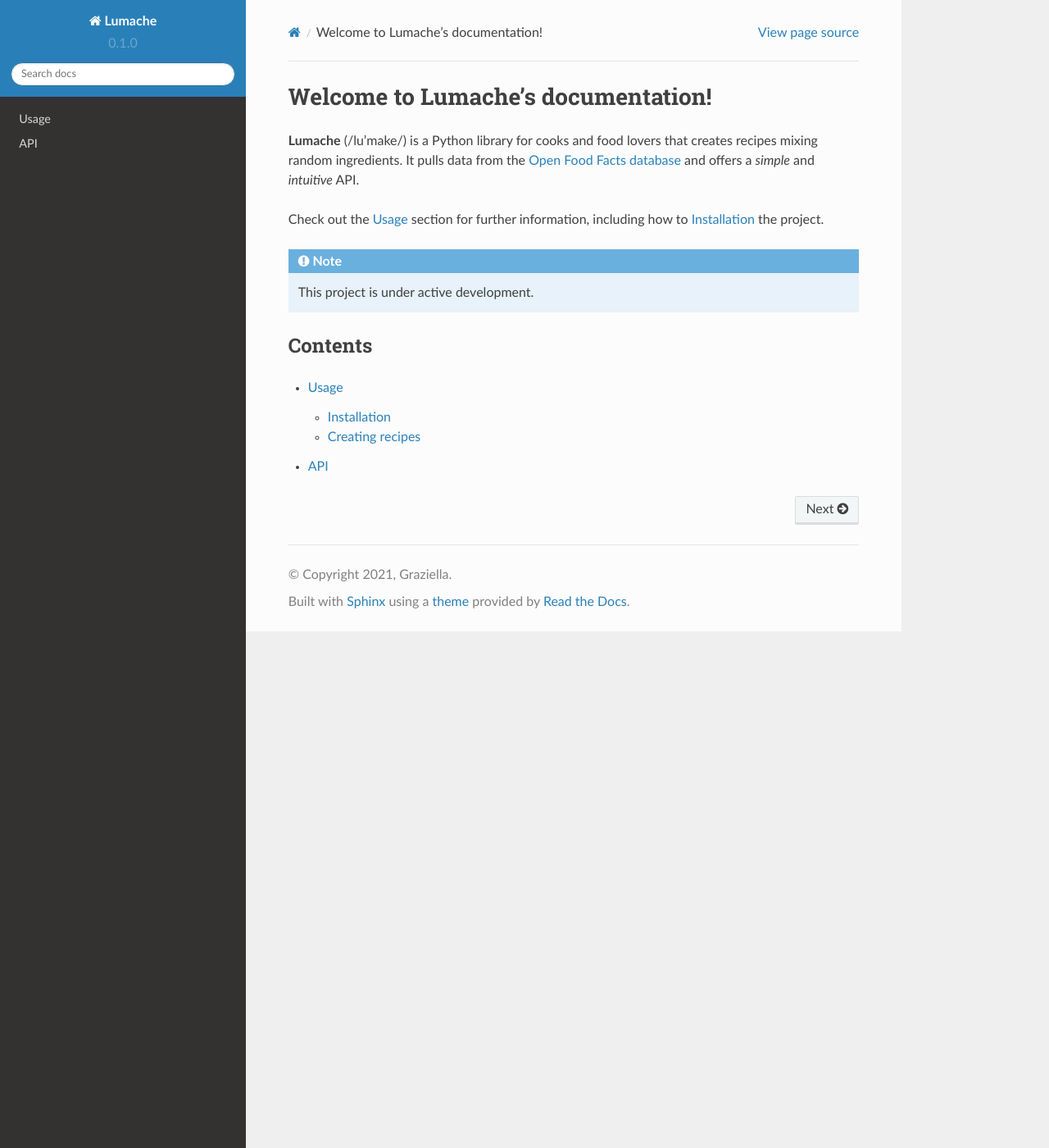
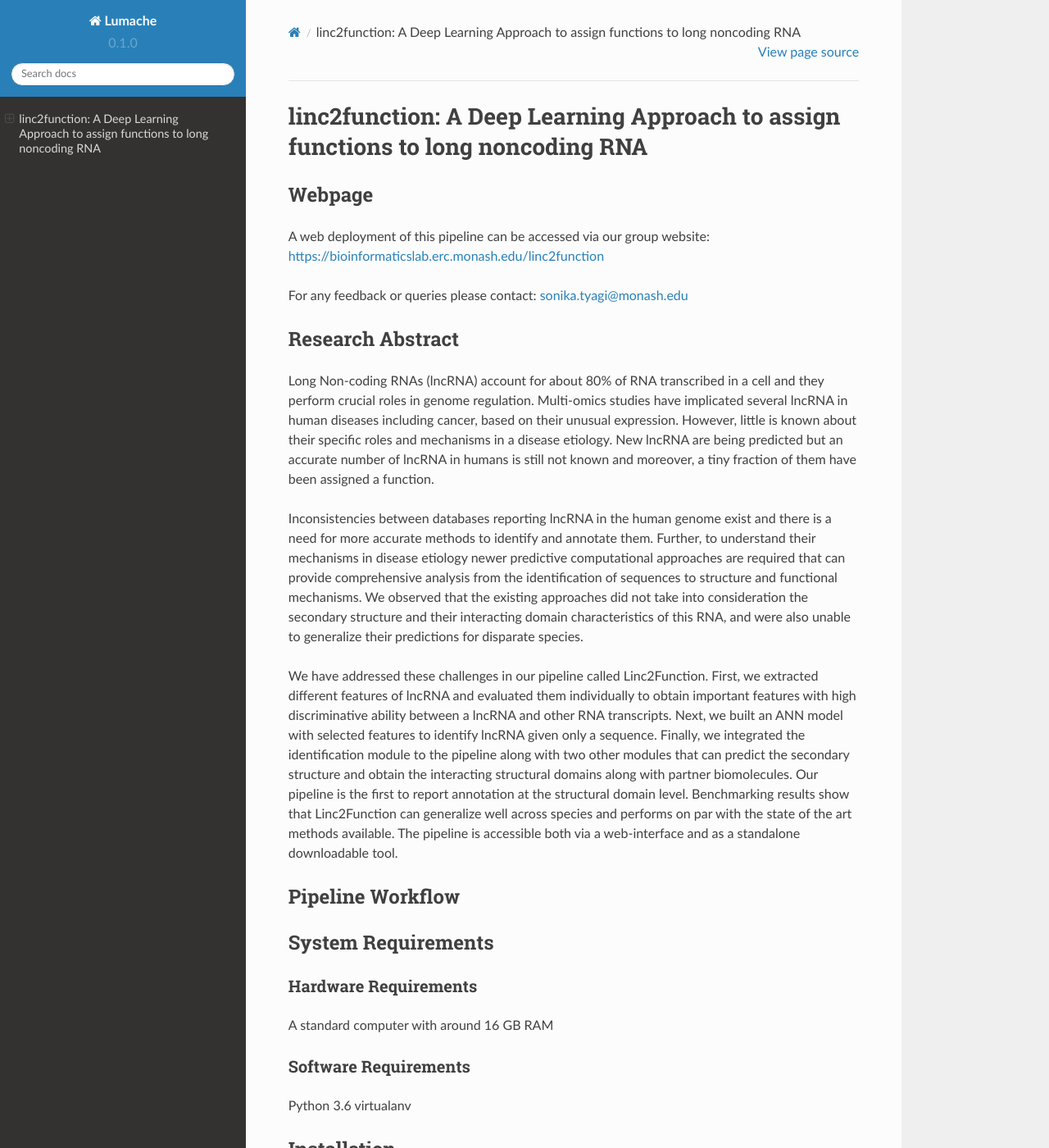
Before and after one commit to ryashpal/linc2function-tutorial, a Sphinx documentation site: the page built from docs/source/index.rst, in a window 1280 px wide and 1400 px high. Shown: the whole window at 82% size. Built offline with Sphinx 7.4.7 and the Read the Docs theme 2.0.0, drawn with Linux system fonts in a browser that asks for light colours; some of the changed text lies outside the part shown.

Commit message:
Update index.rst

```diff
--- a/docs/source/index.rst
+++ b/docs/source/index.rst
@@ -1,22 +1,72 @@
-Welcome to Lumache's documentation!
-===================================
+linc2function: A Deep Learning Approach to assign functions to long noncoding RNA
+=================================================================================
 
-**Lumache** (/lu'make/) is a Python library for cooks and food lovers
-that creates recipes mixing random ingredients.
-It pulls data from the `Open Food Facts database <https://world.openfoodfacts.org/>`_
-and offers a *simple* and *intuitive* API.
+Webpage
+-------
 
-Check out the :doc:`usage` section for further information, including
-how to :ref:`installation` the project.
+A web deployment of this pipeline can be accessed via our group website: https://bioinformaticslab.erc.monash.edu/linc2function
 
-.. note::
+For any feedback or queries please contact: sonika.tyagi@monash.edu
 
-   This project is under active development.
+Research Abstract
+-----------------
+Long Non-coding RNAs (lncRNA) account for about 80% of RNA transcribed in a cell and they perform crucial roles in genome regulation. Multi-omics studies have implicated several lncRNA in human diseases including cancer, based on their unusual expression. However, little is known about their specific roles and mechanisms in a disease etiology. New lncRNA are being predicted but an accurate number of lncRNA in humans is still not known and moreover, a tiny fraction of them have been assigned a function.
 
-Contents
---------
+Inconsistencies between databases reporting lncRNA in the human genome exist and there is a need for more accurate methods to identify and annotate them. Further, to understand their mechanisms in disease etiology newer predictive computational approaches are required that can provide comprehensive analysis from the identification of sequences to structure and functional mechanisms. We observed that the existing approaches did not take into consideration the secondary structure and their interacting domain characteristics of this RNA, and were also unable to generalize their predictions for disparate species.
+
+We have addressed these challenges in our pipeline called Linc2Function. First, we extracted different features of lncRNA and evaluated them individually to obtain important features with high discriminative ability between a lncRNA and other RNA transcripts. Next, we built an ANN model with selected features to identify lncRNA given only a sequence. Finally, we integrated the identification module to the pipeline along with two other modules that can predict the secondary structure and obtain the interacting structural domains along with partner biomolecules. Our pipeline is the first to report annotation at the structural domain level. Benchmarking results show that Linc2Function can generalize well across species and performs on par with the state of the art methods available. The pipeline is accessible both via a web-interface and as a standalone downloadable tool.
+
+Pipeline Workflow
+-----------------
+
+System Requirements
+-------------------
+
+Hardware Requirements
+~~~~~~~~~~~~~~~~~~~~~
+
+A standard computer with around 16 GB RAM
+
+Software Requirements
+~~~~~~~~~~~~~~~~~~~~~
+
+Python 3.6 virtualanv
+
+Installation
+------------
+
+To run linc2functionPipeline in your system, please follow the below steps;
+
+Clone linc2functionPipeline repository
+
+.. code-block:: console
+
+    (.venv) username@hostname:~$git clone https://gitlab.com/tyagilab/linc2functionpipeline.git
+
+Change to linc2functionPipeline directory
+
+.. code-block:: console
+
+    (.venv) username@hostname:~$cd linc2functionpipeline
+
+Create a virtual environment
+
+.. code-block:: console
+
+    (.venv) username@hostname:~$virtualenv -p python3.6 .venv
+
+Activate the virtual environment
+
+.. code-block:: console
+
+    (.venv) username@hostname:~$source ./venv/bin/activate
+
+Install Dependencies
+
+.. code-block:: console
+
+    (.venv) username@hostname:~$pip install -r requirements.txt
+
+
 
 .. toctree::
-
-   usage
-   api
```
